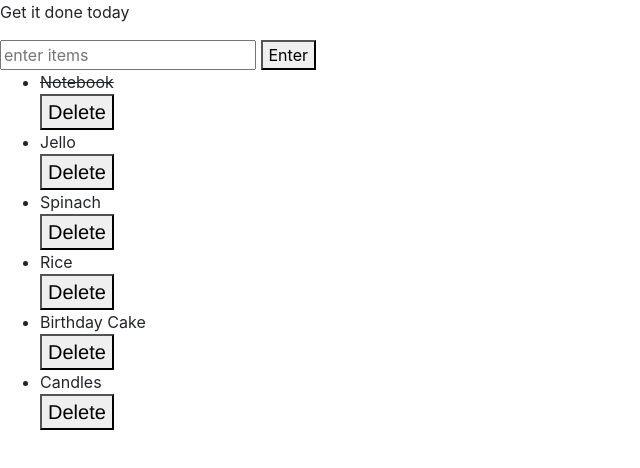
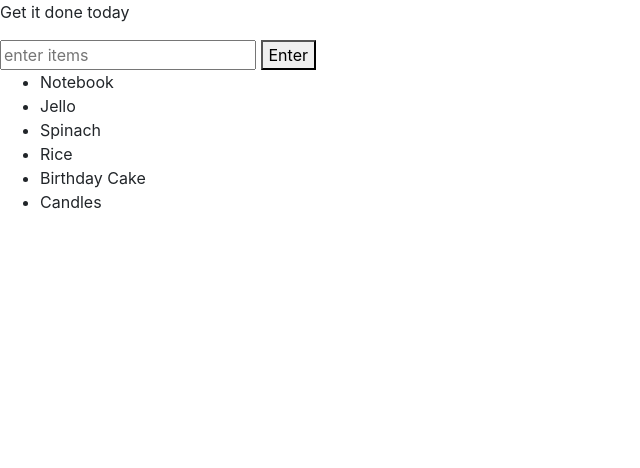
Before and after one commit to jeppley16/shoppinglist, a plain HTML site: page index.html in a window 1280 px wide. Both pictures are taken after a click on the item "Notebook". Shown: the whole page, without its empty margins (0-640 px from the left). Drawn offline with nearby package versions, Linux system fonts and the light colour scheme.

Commit message:
Modifications to adding delete button

```diff
--- a/index.html
+++ b/index.html
@@ -19,17 +19,11 @@
 		<div class="listitems">
 			<ul>
 				<li class= "bold red" random="23">Notebook</li>
-					<button class="delete">Delete</button>
 				<li class = "bold red">Jello</li>
-					<button class="delete">Delete</button>
 				<li class = "bold red">Spinach</li>
-					<button class="delete">Delete</button>
 				<li class = "bold red">Rice</li>
-					<button class="delete">Delete</button>
 				<li class = "bold red">Birthday Cake</li>
-					<button class="delete">Delete</button>
 				<li class = "bold red">Candles</li>
-					<button class="delete">Delete</button>
 			</ul>
 		</div>
 
--- a/script2.js
+++ b/script2.js
@@ -33,19 +33,19 @@ function inputLength() {
 	return input.value.length;
 }
 
-// 2 - Adds new item to list and resets input box to blank
+// 2 - Adds new item to list & corresponding delete button and resets input box to blank
 function createListElement() {
 	var li = document.createElement("li");
 	li.appendChild(document.createTextNode(input.value));
 	ul.appendChild(li);
 	input.value = "";
+	var btn = document.createElement("button");
+	btn.appendChild(document.createTextNode("Delete!"));
+	li.appendChild(btn).className = "delete";
 }
 
-// 3 - Tool to toggle a class on an object
 
-// function toggleClass(class) {
-// 	this.classList.toggle(class);
-// }
+
 
 
 
@@ -77,8 +77,15 @@ input.addEventListener("keypress", addListAfterKeypress);
 
 
 
+
 for (var i=0; i<liAll.length; i++) {
 	liAll[i].addEventListener("click", function() {
 		this.classList.toggle("done");
 	})
 }
+
+for (var i=0; i<liAll.length; i++) {
+	liAll[i].addEventListener("click", function() {
+		this.classList.toggle("done");
+	})
+}
```
